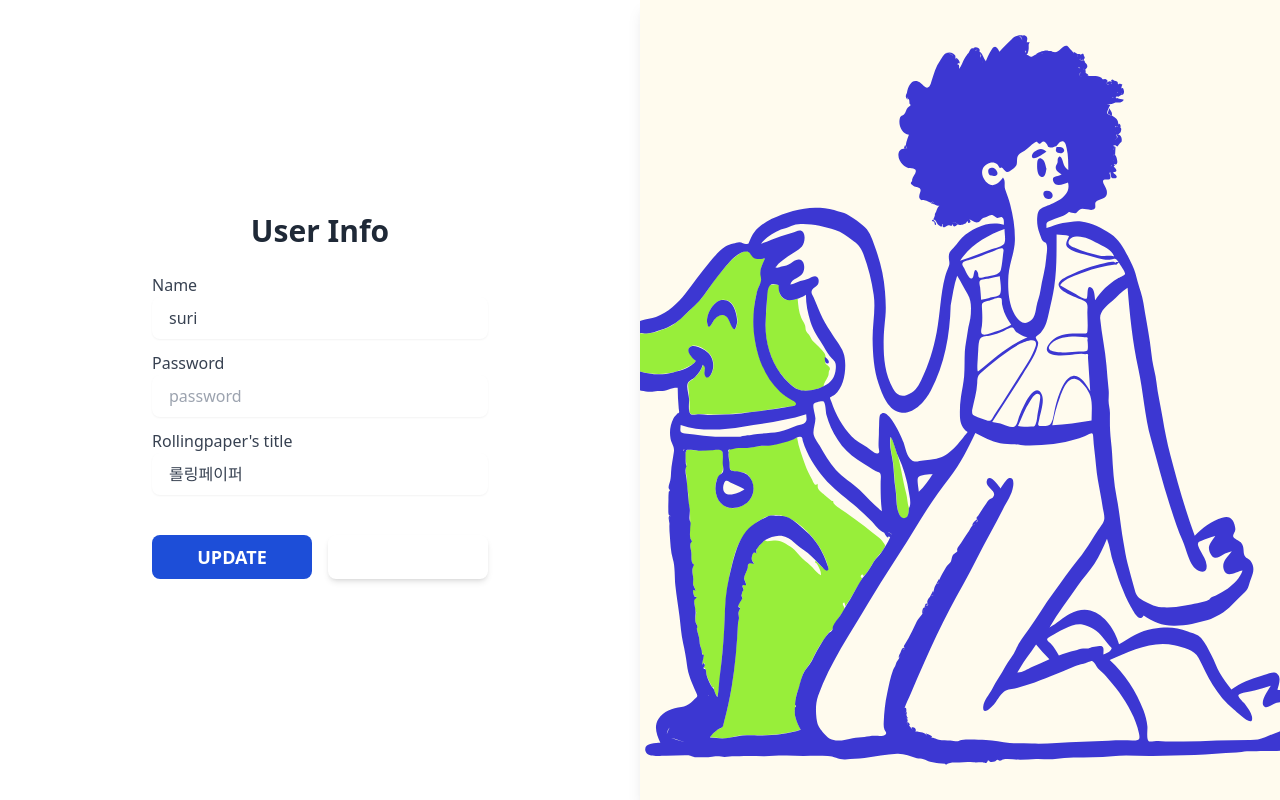
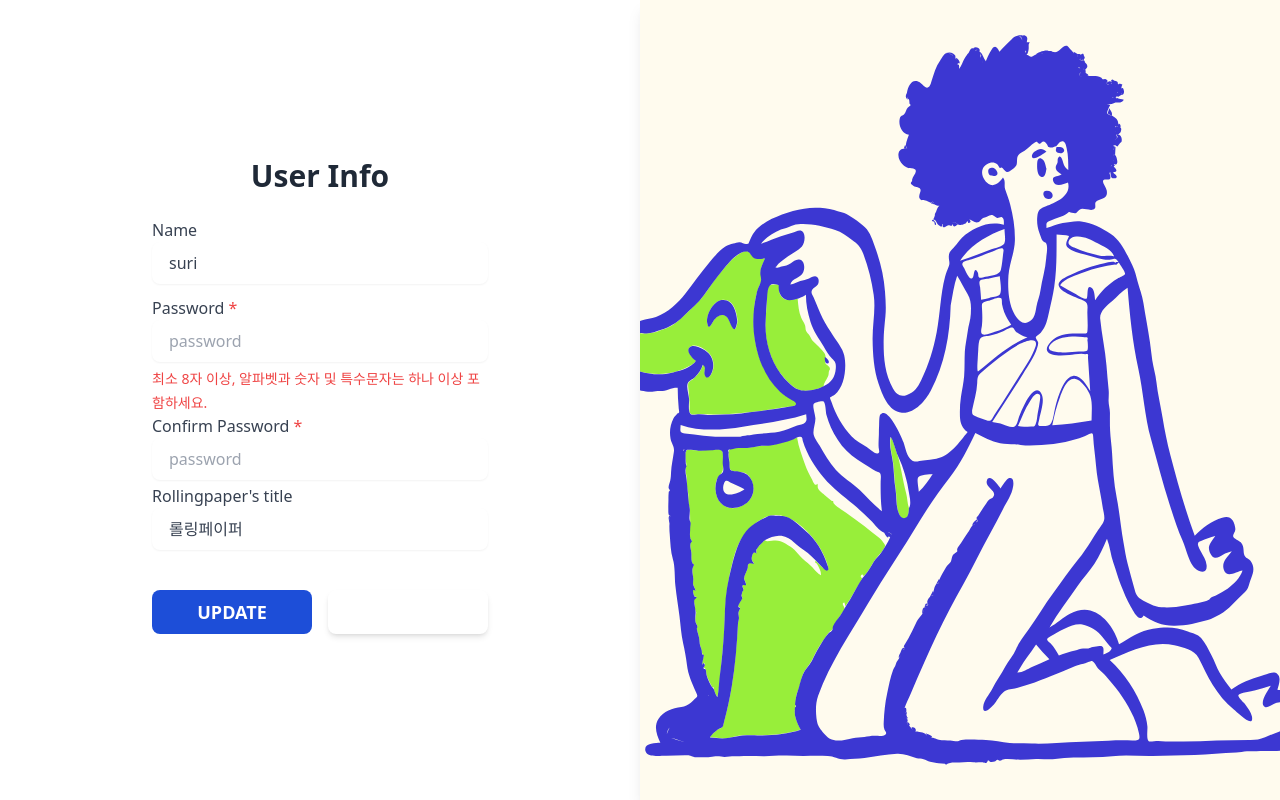
Before and after one commit to Leekyeongmi/hello-post, a React (Create React App) app in the folder client/: page /userinfo in a window 1280 px wide. Built offline with nearby package versions, Linux system fonts and the light colour scheme; no server answers; the HTML template or start-up script is replaced by a standard one; a web font is replaced by a local one.

Commit message:
Feat:회원정보 페이지 기능 테스트 완료

```diff
--- a/client/src/App.js
+++ b/client/src/App.js
@@ -25,6 +25,8 @@ function App() {
     email: 'test@com',
     nickname: 'suri',
   });
+
+  // console.log(userinfo);
   const [accessToken, issueAccessToken] = useState(null);
 
   // [TEST] 루트경로로 접속할 때 서버의 GET '/' 요청 처리를 위해 잠시 추가했습니다!
@@ -100,6 +102,7 @@ function App() {
       })
       .then(res => {
         if (res.data.message === '회원 탈퇴 성공') {
+          console.log('성공?');
           setUserinfo({
             title: '',
             total_message: '',
@@ -129,7 +132,11 @@ function App() {
             <Signup isLogin={isLogin} />
           </Route>
           <Route exact path="/userinfo">
-            <Userinfo userinfo={userinfo} accessToken={accessToken} />
+            <Userinfo
+              userinfo={userinfo}
+              setUserinfo={setUserinfo}
+              accessToken={accessToken}
+            />
           </Route>
           <Route path="/posts">
             <Rollingpaper
--- a/client/src/components/Navbar.js
+++ b/client/src/components/Navbar.js
@@ -5,6 +5,7 @@ export default function Navbar({
   setShowSidemenu,
   setShowNotification,
   setShowPdf,
+  userinfo,
 }) {
   // 현재 url 복사하는 코드
   const copyUrlRef = useRef(null);
@@ -25,7 +26,7 @@ export default function Navbar({
           <div className="w-full relative flex justify-between lg:w-auto lg:static lg:block lg:justify-start">
             <div className="flex">
               <h1 className="font-bold text-3xl text-white leading-tight">
-                {`롤링페이퍼 제목 : ${list.title}`}
+                {`롤링페이퍼 제목 : ${userinfo.title}`}
               </h1>
               <button
                 type="button"
--- a/client/src/components/Sidemenu.js
+++ b/client/src/components/Sidemenu.js
@@ -8,7 +8,6 @@ export default function Sidemenu({
   setShowWithdrawl,
 }) {
   const { nickname, title, email } = userinfo;
-  console.log(userinfo);
   const history = useHistory();
 
   return (
--- a/client/src/pages/Login.js
+++ b/client/src/pages/Login.js
@@ -2,12 +2,7 @@ import React, { useState } from 'react';
 import { Link } from 'react-router-dom';
 import Signin from '../components/Signin';
 
-export default function Login({
-  isLogin,
-  handleResponseSuccess,
-  setUserId,
-  setTest,
-}) {
+export default function Login({ isLogin, handleResponseSuccess, setUserId }) {
   const [showModal, setShowModal] = useState(false);
   return (
     <div className="overflow-hidden h-screen bg-amber-50">
@@ -48,7 +43,6 @@ export default function Login({
           </button>
           {showModal ? (
             <Signin
-              setTest={setTest}
               isLogin={isLogin}
               setUserId={setUserId}
               handleResponseSuccess={handleResponseSuccess}
--- a/client/src/pages/Rollingpaper.js
+++ b/client/src/pages/Rollingpaper.js
@@ -24,15 +24,15 @@ export default function Rollingpaper({
   const [showNotification, setShowNotification] = useState(false);
   const [showPdf, setShowPdf] = useState(false);
   const [showWithdrawl, setShowWithdrawl] = useState(false);
-  const [loadingIndicator, setLoadingIndicator] = useState(true);
+  const [loadingIndicator, setLoadingIndicator] = useState(false);
   const [list, setList] = useState({
-    title: '',
-    total_message: '',
+    title: '나를 응원해줘!',
+    total_message: '1',
     messages: [
       {
-        content: '',
-        writer: '',
-        created_at: '',
+        content: 'ㅎㅎㅎ잘 할 수 있을거야! 힘내!',
+        writer: '수리',
+        created_at: '2022.3.9',
       },
     ],
   });
@@ -54,7 +54,7 @@ export default function Rollingpaper({
   };
 
   const readHandler = () => {
-    setLoadingIndicator(true);
+    // setLoadingIndicator(true);
     axios
       .get(`${process.env.REACT_APP_API_URL}${location.pathname}`, {
         headers: {
@@ -79,6 +79,7 @@ export default function Rollingpaper({
     <div className="h-screen bg-amber-50 overflow-x-hidden">
       <Navbar
         list={list}
+        userinfo={userinfo}
         showSidemenu={showSidemenu}
         setShowSidemenu={setShowSidemenu}
         setShowNotification={setShowNotification}
--- a/client/src/pages/Signup.js
+++ b/client/src/pages/Signup.js
@@ -80,7 +80,7 @@ export default function Signup() {
       .then(respond => {
         if (respond.data.message === '회원가입성공!') {
           alert('가입이 성공적으로 완료되었습니다.');
-          history.push('/');
+          history.push('/login');
         } else {
           setShowNotification(true);
         }
--- a/client/src/pages/Userinfo.js
+++ b/client/src/pages/Userinfo.js
@@ -1,20 +1,70 @@
 import axios from 'axios';
-import React, { useState } from 'react';
+import React, { useState, useEffect } from 'react';
 import { useHistory } from 'react-router-dom';
 import Notification from '../components/Notification';
 
 axios.defaults.withCredentials = true;
 
-export default function Userinfo({ userinfo, accessToken }) {
+export default function Userinfo({ userinfo, accessToken, setUserinfo }) {
   const history = useHistory();
+  const [errorMsg, setErrorMsg] = useState('');
+  const [errorMsg2, setErrorMsg2] = useState('');
+  const [errorMsg3, setErrorMsg3] = useState('');
   const [userInfo, setUserInfo] = useState({
     password: '',
+    confirm: '',
     nickname: userinfo.nickname,
     title: userinfo.title,
   });
   const [showNotification, setShowNotification] = useState(false);
+
+  // 비밀번호 일치 확인
+  const passwordMatch = () => {
+    const { password, confirm } = userInfo;
+    return password === confirm;
+  };
+
+  // 비밀번호 보안 강화
+  const strongPassword = str => {
+    return /^(?=.*[A-Za-z])(?=.*\d)(?=.*[@$!%*#?&])[A-Za-z\d@$!%*#?&]{8,}$/.test(
+      str
+    );
+  };
+
+  const passwordHandler = () => {
+    if (!strongPassword(userInfo.password)) {
+      setErrorMsg2(
+        '최소 8자 이상, 알파벳과 숫자 및 특수문자는 하나 이상 포함하세요.'
+      );
+    }
+    if (strongPassword(userInfo.password)) {
+      setErrorMsg2('');
+    }
+
+    if (!passwordMatch()) {
+      setErrorMsg('비밀번호가 일치하지 않습니다.');
+    } else {
+      setErrorMsg('');
+    }
+  };
+
+  useEffect(() => {
+    passwordHandler();
+  });
+
   const handleUserinfo = () => {
-    const { nickname, password, title } = userInfo;
+    const { password, confirm, nickname, title } = userInfo;
+
+    if (!password || !confirm || !title) {
+      return setErrorMsg3('필수항목을 모두 입력해주세요.');
+    }
+
+    if (!passwordMatch() || !strongPassword(password)) {
+      return setErrorMsg3('사용자 정보를 올바르게 입력해주세요.');
+    }
+
+    setErrorMsg3('');
+
     axios
       .patch(
         `${process.env.REACT_APP_API_URL}/users/properties`,
@@ -32,7 +82,8 @@ export default function Userinfo({ userinfo, accessToken }) {
       )
       .then(respond => {
         if (respond.data.message === 'ok') {
-          setShowNotification(true);
+          alert('회원정보 수정이 완료되었습니다.');
+          setUserinfo({ ...userinfo, nickname, title });
           history.push('/');
         }
       })
@@ -59,15 +110,34 @@ export default function Userinfo({ userinfo, accessToken }) {
                 onChange={handleInputValue('nickname')}
               />
             </div>
-            <div className="mb-3 relative">
-              <label className="text-gray-700 mt-10">Password</label>
+            <div className="mb-1 relative">
+              <label className="text-gray-700 mt-10">
+                Password
+                <span className="text-red-500 required-dot"> *</span>
+              </label>
               <input
                 type="password"
                 className=" rounded-lg border-transparent flex-1 appearance-none border border-gray-300 w-full py-2 px-4 bg-white text-gray-700 placeholder-gray-400 shadow-sm text-base focus:outline-none focus:ring-2 focus:ring-gray-200 focus:border-transparent"
+                name="password"
                 placeholder="password"
                 onChange={handleInputValue('password')}
               />
             </div>
+            <span className="text-red-500 text-sm">{errorMsg2}</span>
+            <div className="mb-1 relative">
+              <label className="text-gray-700 mt-10">
+                Confirm Password
+                <span className="text-red-500 required-dot"> *</span>
+              </label>
+              <input
+                type="password"
+                className="rounded-lg border-transparent flex-1 appearance-none border border-gray-300 w-full py-2 px-4 bg-white text-gray-700 placeholder-gray-400 shadow-sm text-base focus:outline-none focus:ring-2 focus:ring-gray-200 focus:border-transparent"
+                name="password"
+                placeholder="password"
+                onChange={handleInputValue('confirm')}
+              />
+            </div>
+            <span className="text-red-500 text-sm">{errorMsg}</span>
 
             <div className="mb-3 relative ">
               <label className="text-gray-700">Rollingpaper&apos;s title</label>
@@ -79,6 +149,7 @@ export default function Userinfo({ userinfo, accessToken }) {
                 onChange={handleInputValue('title')}
               />
             </div>
+            <span className="text-gray-800 text-base">{errorMsg3}</span>
             <div className="flex items-center justify-between gap-4 w-full mt-5">
               <button
                 onClick={handleUserinfo}
```
Also changed, not shown: 1 other file (tests, documents, lock files or other folders).
